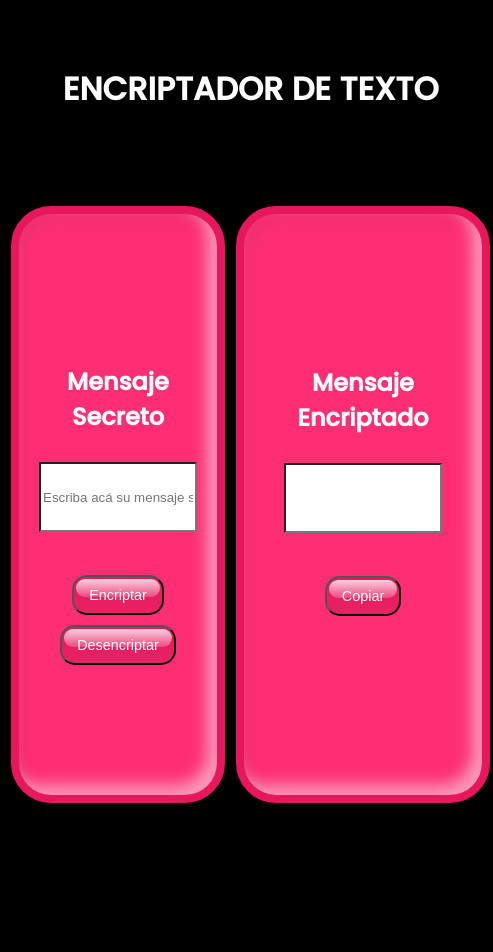
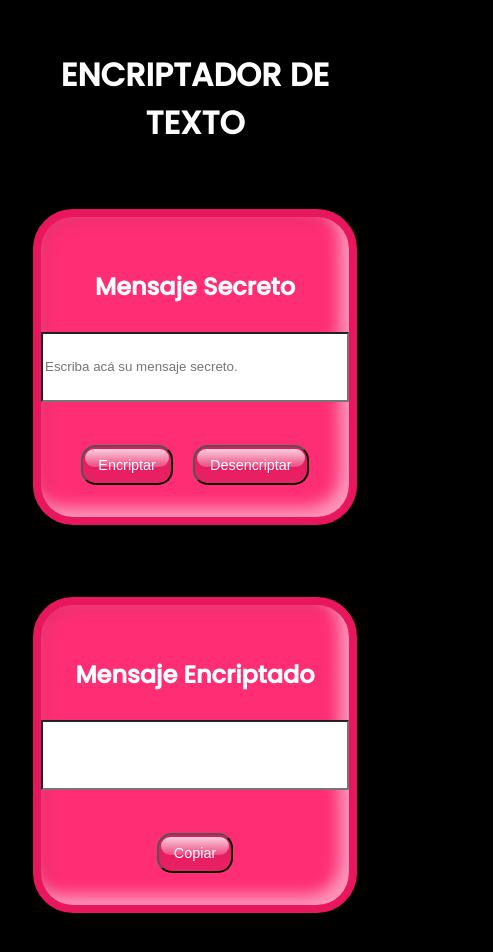
Before and after one commit to dmr1991/encriptadordetextoONE, a plain HTML site: page index.html in a window 390 px wide. Shown: the whole page, 493 px wide, since content can reach past the window. Before the commit the page ends 844 px from the top, so only its background shows below. Drawn offline with Linux system fonts and the light colour scheme.

Commit message:
Some responsiveness added
Se incluye CSS que ayuda a ser mas responsive, fase 1.

```diff
--- a/style.css
+++ b/style.css
@@ -8,37 +8,36 @@ body {
 }
 .mainGrid {
   display: grid;
-  height: 98vh;
-  margin: 8px;
-  grid-template-columns: 1fr 1fr; /*repeat(auto-fill, minmax(220px, 1fr));*/
-  grid-template-rows: 1fr 1fr 1fr 1fr 1fr;
+  padding: 0;
+  margin: 30px;
+  grid-template-columns: 1fr 1fr;
+  grid-template-rows: 1fr;
   gap: 0.5em;
 }
 
 .divHeader {
-  grid-column-start: 1;
-  grid-column-end: 3;
-  grid-row-start: 1;
-  grid-row-end: 2;
+  grid-column: 1/3;
   background-color: #ffffff00;
 }
-
 .divInput {
-  grid-column-start: 1;
-  grid-column-end: 2;
-  grid-row-start: 2;
-  grid-row-end: 6;
+  grid-column: 1/2;
   justify-content: center;
   text-align: center;
   border-radius: 40px;
 }
-
+.divOutput {
+  grid-column: 2/3;
+  text-align: center;
+  justify-content: center;
+  border-radius: 40px;
+}
 .sectionContainers {
   height: 100%;
   display: flex;
   flex-direction: column;
   justify-content: center;
   align-items: center;
+  padding: 0;
 }
 
 .divOutIn {
@@ -48,15 +47,6 @@ body {
   margin: 1.5rem 0.5rem;
   box-shadow: inset -10px -10px 15px rgba(255, 255, 255, 0.5),
     inset 5px 5px 15px rgba(70, 70, 70, 0.12);
-}
-.divOutput {
-  grid-column-start: 2;
-  grid-column-end: 3;
-  grid-row-start: 2;
-  grid-row-end: 6;
-  text-align: center;
-  justify-content: center;
-  border-radius: 40px;
 }
 
 .txtBox {
@@ -114,20 +104,47 @@ body {
   font-size: 2rem;
 }
 
+/*TABLET*/
+
+@media only screen and (max-width: 800px) {
+  .txtBox {
+    width: 300px;
+    height: 12rem;
+    background-color: #ffffff;
+    margin: 10px;
+  }
+}
+/*MOBILE PHONES*/
 @media only screen and (max-width: 600px) {
   .txtBox {
-    width: 150px;
+    min-width: 100px;
     height: 4rem;
     margin: 8px;
   }
-
   .mainGrid {
     display: grid;
-    height: 98vh;
-    margin: 8px;
+    padding: 0;
+    margin: 30px;
     grid-template-columns: repeat(auto-fill, minmax(220px, 1fr));
-    grid-template-rows: 1fr 1fr 1fr 1fr 1fr;
-    gap: 0.3em;
+    grid-template-rows: 1fr;
+    gap: 0.5em;
+  }
+
+  .divHeader {
+    grid-column: 1/-1;
+    background-color: #ffffff00;
+  }
+  .divInput {
+    grid-column: 1/-1;
+    justify-content: center;
+    text-align: center;
+    border-radius: 40px;
+  }
+  .divOutput {
+    grid-column: 1/-1;
+    text-align: center;
+    justify-content: center;
+    border-radius: 40px;
   }
 
   .btn {
@@ -157,9 +174,6 @@ body {
     text-align: center;
     font-size: 1.5rem;
   }
-  #btnCopiar {
-    margin-bottom: 3rem;
-  }
   .divOutIn {
     border: #e8175d solid 0.5rem;
     background-color: #ff2e74;
```
